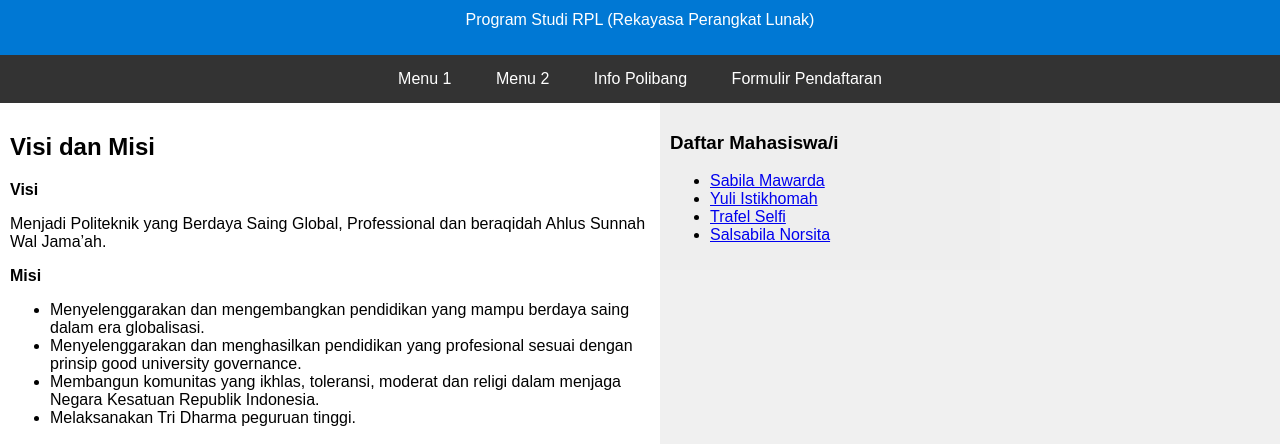
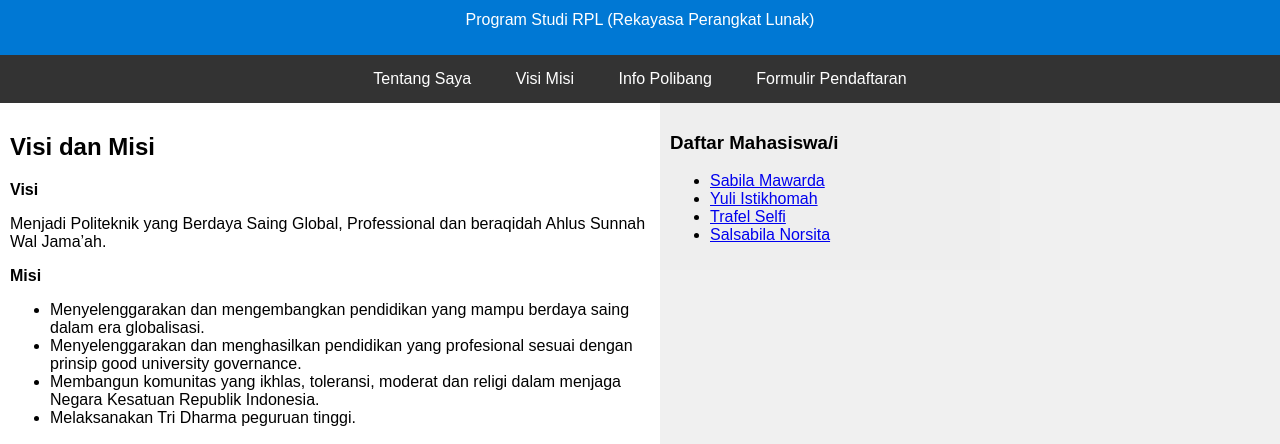
Before and after one commit to Sabila26/Sabila-Mawarda_smt3, a plain HTML site: page Praktikum6_Sabila Mawarda/Tugas_Sabila.html in a window 1280 px wide. Shown: the part 325-769 px from the top of the page. Drawn offline with Linux system fonts and the light colour scheme.

Commit message:
SabilaMawarda_smtr3

```diff
--- a/Praktikum6_Sabila Mawarda/Tugas_Sabila.html
+++ b/Praktikum6_Sabila Mawarda/Tugas_Sabila.html
@@ -54,8 +54,8 @@
         <p>Program Studi RPL (Rekayasa Perangkat Lunak)</p>
     </header>
     <nav>
-        <a href="#">Menu 1</a>
-        <a href="#">Menu 2</a>
+        <a href="bio.html">Tentang Saya</a>
+        <a href="#">Visi Misi</a>
         <a href="https://www.polibang.ac.id">Info Polibang</a>
         <a href="lthnForm.html">Formulir Pendaftaran</a>
     </nav>
```
Also changed, not shown: Praktikum6_Sabila Mawarda/salsa.png (added), salsa.png (added).
